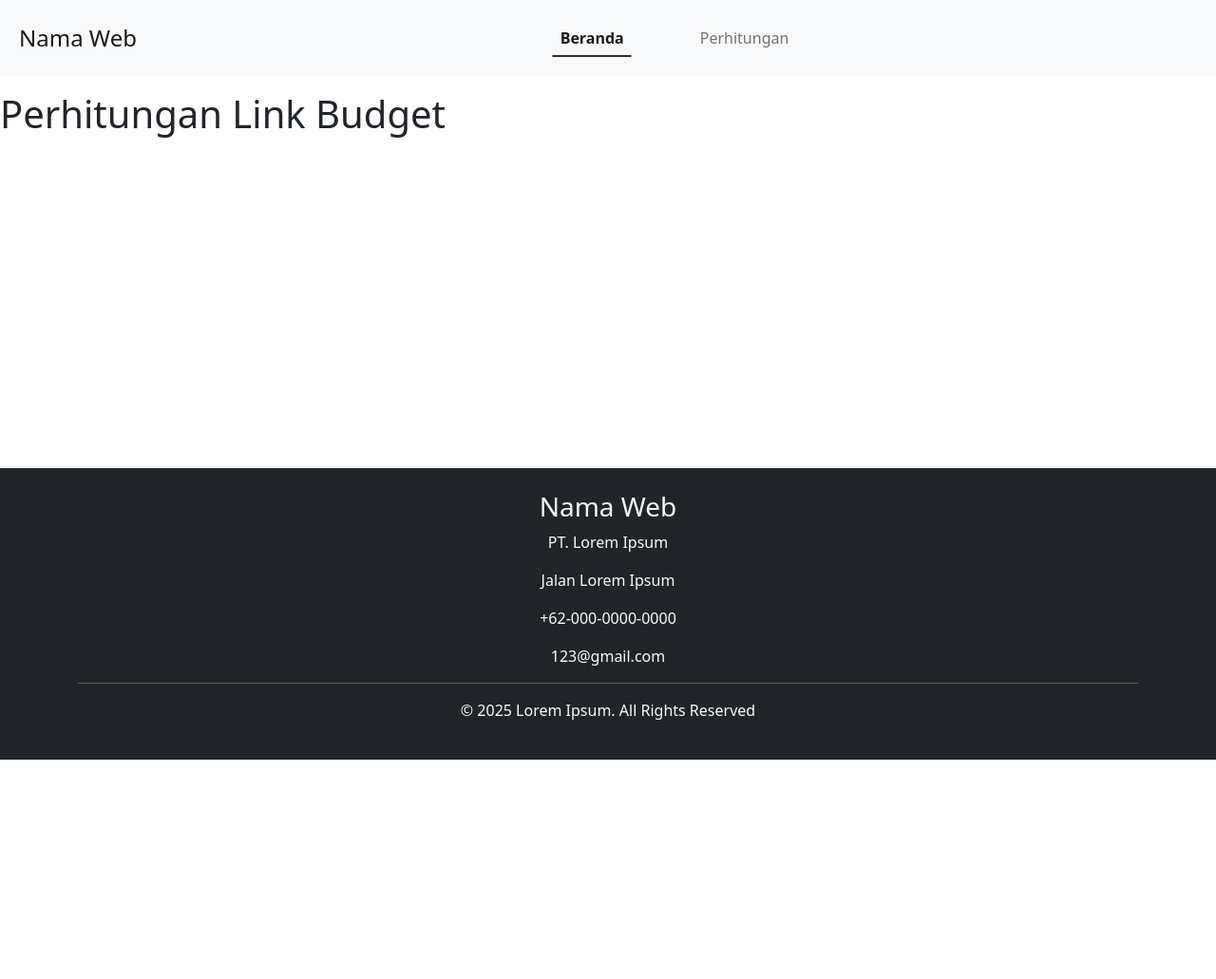
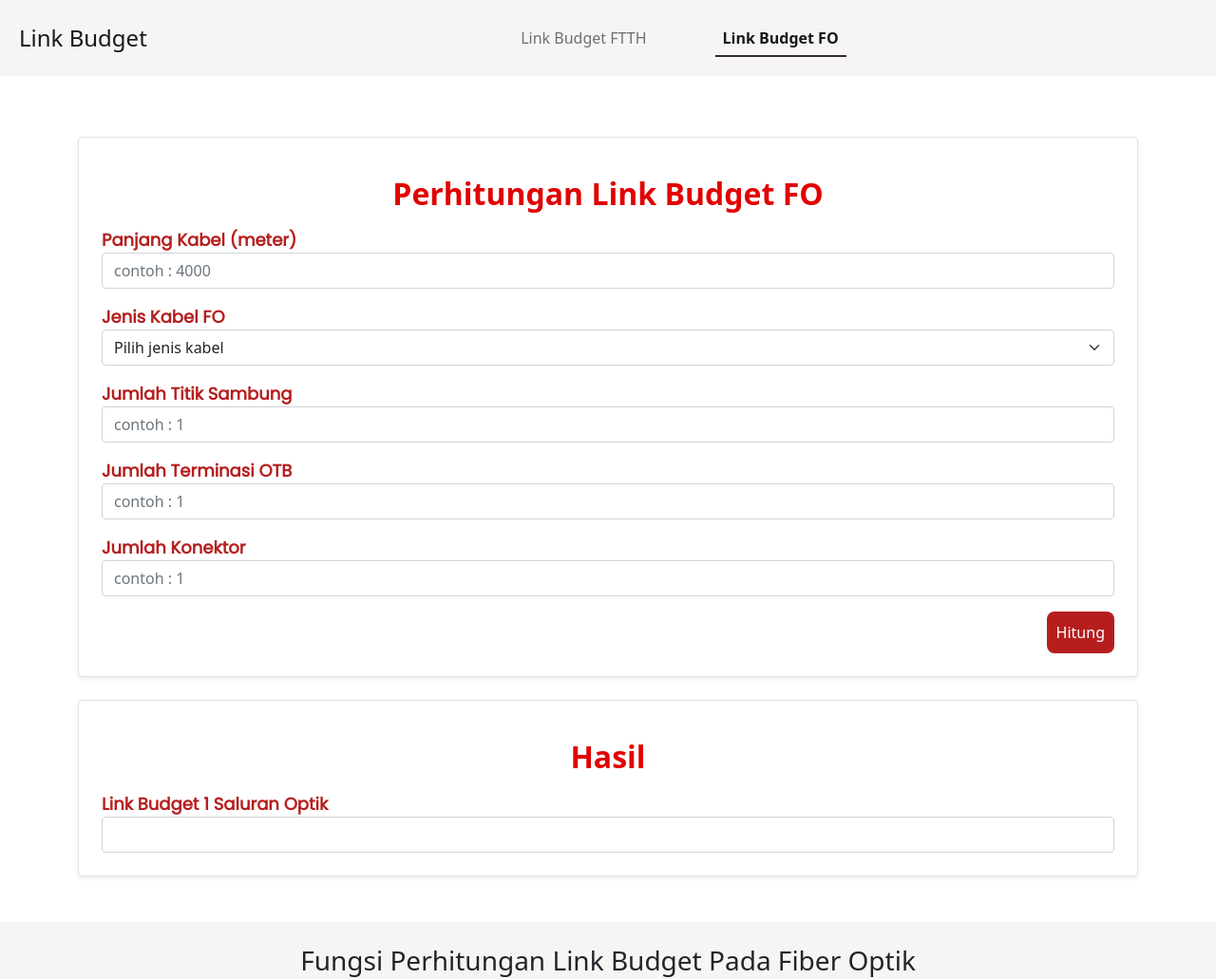
Before and after one commit to Dindaradityaswari/Link-Budget, a plain HTML site: page index.html in a window 1280 px wide. Shown: the top 1031 px of the page at 95% size. Before the commit the page ends 800 px from the top, so only its background shows below. Drawn offline with nearby package versions, Linux system fonts and the light colour scheme.

Commit message:
index.html

```diff
--- a/index.html
+++ b/index.html
@@ -24,22 +24,25 @@
 </head>
 <body>
 
-  <nav class="navbar navbar-expand-lg navbar-light bg-light fixed-top">
+  <nav class="navbar navbar-expand-lg fixed-top navbar-light">
   <div class="container-fluid">
-        <a class="navbar-brand" href="#">Nama Web</a>
+    <a class="navbar-brand" id="navbarTitle" href="#">Link Budget</a>
+
     <button class="navbar-toggler" type="button" data-bs-toggle="offcanvas" data-bs-target="#offcanvasNavbar" aria-controls="offcanvasNavbar" aria-label="Toggle navigation">
       <span class="navbar-toggler-icon"></span>
     </button>
+
     <div class="collapse navbar-collapse" id="navbarTogglerDemo03">
       <ul class="navbar-nav justify-content-center w-100">
         <li class="nav-item">
-            <a class="nav-link active" aria-current="page" href="index.html">Beranda</a>
+          <a class="nav-link" data-title="Link Budget FTTH" href="perhitungan.html">Link Budget FTTH</a>
         </li>
         <li class="nav-item">
-            <a class="nav-link" href="perhitungan.html">Perhitungan</a>
+          <a class="nav-link" data-title="Link Budget FO" href="index.html">Link Budget FO</a>
         </li>
       </ul>
     </div>
+
     <div class="offcanvas offcanvas-end" tabindex="-1" id="offcanvasNavbar" aria-labelledby="offcanvasNavbarLabel">
       <div class="offcanvas-header">
         <h5 class="offcanvas-title" id="offcanvasNavbarLabel">Menu</h5>
@@ -48,10 +51,10 @@
       <div class="offcanvas-body">
         <ul class="navbar-nav-offcanvas justify-content-end flex-grow-1 pe-3">
           <li class="nav-item">
-                <a class="nav-link mx-lg-2 active" aria-current="page" href="index.html">Beranda</a>
+            <a class="nav-link" data-title="Link Budget FTTH" href="perhitungan.html">Link Budget FTTH</a>
           </li>
           <li class="nav-item">
-                <a class="nav-link mx-lg-2" href="perhitungan.html">Perhitungan</a>
+            <a class="nav-link" data-title="Link Budget FO" href="index.html">Link Budget FO</a>
           </li>
         </ul>
       </div>
@@ -60,18 +63,61 @@
 </nav>
 
     <main class="mt-5 pt-5">
-        <h1>Perhitungan Link Budget</h1>
+      <!--Perhitungan-->
+      <div class="container my-5 mt-8">
+        <div class="mt-4 p-4 border rounded bg-white shadow-sm">
+          <h1 class="judul">Perhitungan Link Budget FO</h1>
+          <div class="mb-3">
+            <label class="subheading">Panjang Kabel (meter)</label>
+            <input type="number" id="panjangkabel" class="form-control" placeholder="contoh : 4000">
+          </div>
+
+          <div class="mb-3">
+            <label class="subheading">Jenis Kabel FO</label>
+            <select id="jeniskabel" class="form-select">
+              <option selected disabled>Pilih jenis kabel</option>
+              <option value="652d">G-652D (0,35dB/KM) </option>
+              <option value="655c">G-655C (0,22dB/KM) </option>
+            </select>
+          </div>
+
+          <div class="mb-3">
+            <label class="subheading">Jumlah Titik Sambung</label>
+            <input type="number" id="titiksambung" class="form-control" placeholder="contoh : 1">
+          </div>
+
+          <div class="mb-3">
+            <label class="subheading">Jumlah Terminasi OTB</label>
+            <input type="number" id="terminasiotb" class="form-control" placeholder="contoh : 1">
+          </div>
+
+          <div class="mb-3">
+            <label class="subheading">Jumlah Konektor</label>
+            <input type="number" id="konektor" class="form-control" placeholder="contoh : 1">
+          </div>
+
+          <div class="kanan">
+              <button onclick="hitung()" class="btn-hitung">Hitung</button>
+          </div>
+        </div>
+
+        <div class="mt-4 p-4 border rounded bg-white shadow-sm">
+            <h1 class="judul">Hasil</h1>
+            <label class="subheading">Link Budget 1 Saluran Optik</label>
+            <input type="text" id="hasilhitung" class="form-control" readonly style="background-color: white;">
+        </div>
+      </div>
     </main>
 
-    <footer class="bg-dark text-light py-4 mt-auto">
+    <footer class="p-4 footer shadow-sm">
         <div class="container text-center">
-                <h3>Nama Web</h3>
-                <p>PT. Lorem Ipsum</p>
-                <p>Jalan Lorem Ipsum</p>
-                <p>+62-000-0000-0000</p>
-                <p class="mb-0">123@gmail.com</p>
-                <hr class="bg-light">
-                <p>© 2025 Lorem Ipsum. All Rights Reserved</p>
+            <h3>Fungsi Perhitungan Link Budget Pada Fiber Optik</h3>
+            <div class="center-container"><ol class="angka centered-list">
+              <li class="teks-footer">Memantau performa jaringan setelah instalasi untuk evaluasi degradation dan maintenance.</li>
+              <li class="teks-footer">Menentukan daya keluaran sumber optik vs daya terima minimum yang dibutuhkan di penerima.</li>
+              <li class="teks-footer">Menghitung total rugi atau loss dari semua elemen jalur : kabel, konektor, sambungan, splitter.</li>
+            </ol>
+            </div>
         </div>
     </footer>
 
```
Lines whose indentation alone changed are shown as unchanged.
